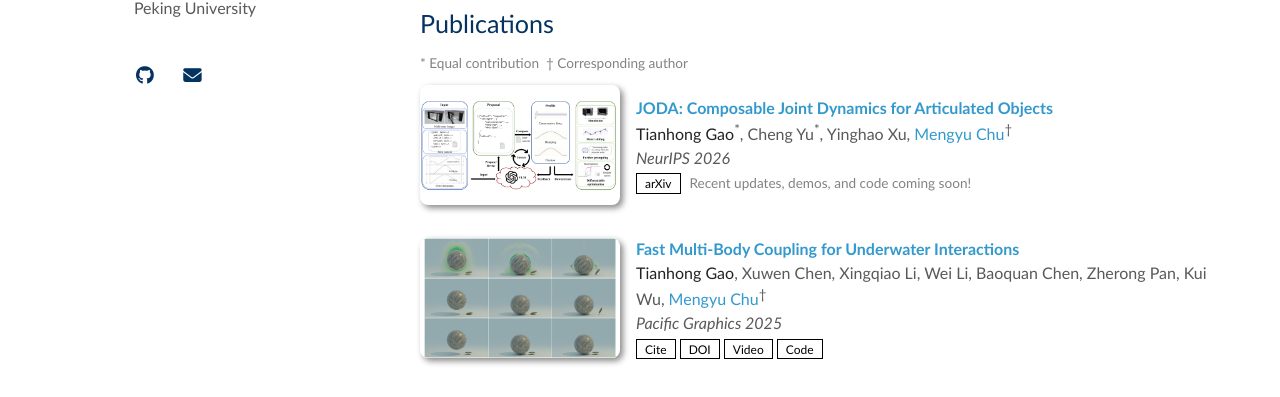
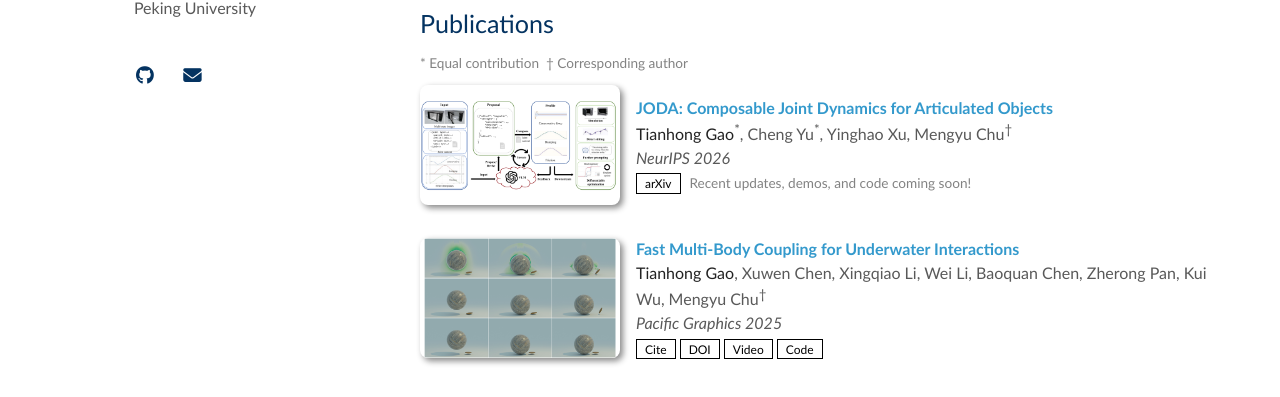
Before and after one commit to guesss2022/guesss2022.github.io, a Jekyll site: the page built from index.md, in a window 1280 px wide and 1400 px high, scrolled down 89 px. Shown: the part 467-864 px from the top of the window. Built offline with Jekyll 4.4.1, drawn with Linux system fonts in a browser that asks for light colours; a style sheet for code colours, icons or effects is not loaded; our own code applies the rules of GitHub Pages for plain Markdown files.

Commit message:
Make publication author links visually subtle

```diff
--- a/_sass/publications-no-dark-mode.scss
+++ b/_sass/publications-no-dark-mode.scss
@@ -128,12 +128,15 @@ screen and (min-width: 480px) {
 }
 
 .publications ol.bibliography li .author a {
-  border-bottom: 1px var(--global-theme-color);
+  color: inherit;
+  border-bottom: 1px solid transparent;
+  text-decoration: none;
 }
 
-.publications ol.bibliography li .author a:hover {
-  border-bottom-style: solid;
-  text-decoration: none;
+.publications ol.bibliography li .author a:hover,
+.publications ol.bibliography li .author a:focus-visible {
+  color: inherit;
+  border-bottom-color: currentColor;
 }
 
 .publications ol.bibliography li .author>em {
```
